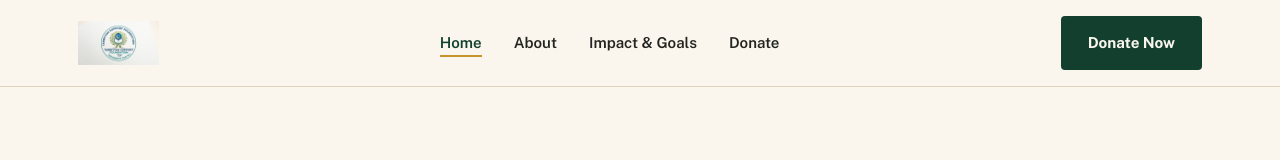
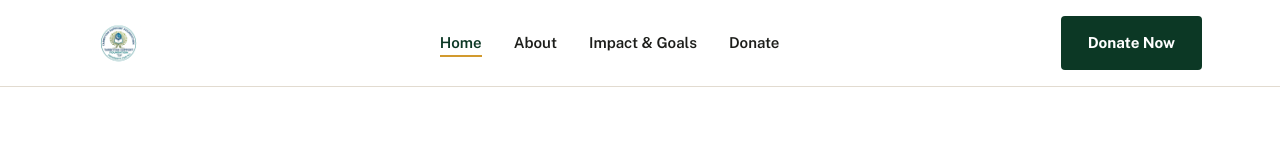
Before and after one commit to abukadafa/Tarbiyyah, a React (Vite) app: page / in a window 1280 px wide. Shown: the top 160 px of the page. Built offline with nearby package versions, Linux system fonts and the light colour scheme; grey boxes are pictures that could not be loaded.

Commit message:
Make logo transparent and make entire site color palette sharp

```diff
--- a/package.json
+++ b/package.json
@@ -9,6 +9,7 @@
     "preview": "vite preview"
   },
   "dependencies": {
+    "jimp": "^1.6.1",
     "react": "^18.3.1",
     "react-dom": "^18.3.1",
     "react-router-dom": "^6.23.1"
--- a/src/index.css
+++ b/src/index.css
@@ -23,16 +23,16 @@
 @import url('https://fonts.googleapis.com/css2?family=Fraunces:ital,opsz,wght@0,9..144,300;0,9..144,400;0,9..144,500;0,9..144,600;0,9..144,700;1,9..144,400;1,9..144,500&family=Public+Sans:ital,wght@0,400;0,500;0,600;0,700;0,800;1,400&display=swap');
 
 :root {
-  --ink: #23241F;
-  --canvas: #FAF6EE;
-  --canvas-deep: #F1EADA;
-  --green: #13402E;
-  --green-soft: #1F5340;
-  --sage: #7C8F73;
-  --gold: #C8932B;
-  --gold-soft: #E8D9B5;
-  --terracotta: #A85C32;
-  --line: #DCD3BC;
+  --ink: #1C1D1A;             /* Sharper charcoal text */
+  --canvas: #FFFFFF;          /* Pure crisp white background */
+  --canvas-deep: #F5F7F2;     /* Clean light gray-green tint */
+  --green: #0C3825;           /* Richer, deeper forest green */
+  --green-soft: #164D36;      /* Vibrant hover state green */
+  --sage: #5F7455;            /* Muted green with higher contrast */
+  --gold: #D29A2E;            /* Brighter, sharper gold accent */
+  --gold-soft: #F5EAD2;       /* Warm gold tint */
+  --terracotta: #C2511D;      /* Sharper terracotta warning/urgency color */
+  --line: #E2DBD0;            /* Sharper border lines */
 
   --font-display: 'Fraunces', serif;
   --font-body: 'Public Sans', -apple-system, BlinkMacSystemFont, sans-serif;
@@ -144,7 +144,7 @@ p { margin: 0 0 1em; }
   border-color: var(--canvas);
   color: var(--canvas);
 }
-.btn-outline:hover { background: rgba(250,246,238,0.12); transform: translateY(-1px); }
+.btn-outline:hover { background: rgba(255,255,255,0.12); transform: translateY(-1px); }
 
 .btn-dark {
   background: var(--green);
@@ -159,7 +159,7 @@ p { margin: 0 0 1em; }
   position: sticky;
   top: 0;
   z-index: 100;
-  background: rgba(250,246,238,0.92);
+  background: rgba(255,255,255,0.92);
   backdrop-filter: blur(8px);
   border-bottom: 1px solid var(--line);
 }
@@ -283,23 +283,23 @@ p { margin: 0 0 1em; }
   margin-bottom: 16px;
 }
 .footer-col ul { list-style: none; margin: 0; padding: 0; display: flex; flex-direction: column; gap: 11px; }
-.footer-col a, .footer-col p { color: rgba(250,246,238,0.75); font-size: 0.92rem; }
+.footer-col a, .footer-col p { color: rgba(255,255,255,0.75); font-size: 0.92rem; }
 .footer-col a:hover { color: var(--gold); }
 .footer-bottom {
-  border-top: 1px solid rgba(250,246,238,0.15);
+  border-top: 1px solid rgba(255,255,255,0.15);
   padding-top: 24px;
   display: flex;
   justify-content: space-between;
   align-items: center;
   font-size: 0.82rem;
-  color: rgba(250,246,238,0.55);
+  color: rgba(255,255,255,0.55);
   flex-wrap: wrap;
   gap: 12px;
 }
 .social-row { display: flex; gap: 14px; }
 .social-row a {
   width: 34px; height: 34px;
-  border: 1px solid rgba(250,246,238,0.25);
+  border: 1px solid rgba(255,255,255,0.25);
   border-radius: 50%;
   display: flex; align-items: center; justify-content: center;
   transition: border-color 0.2s, background 0.2s;
@@ -363,7 +363,7 @@ p { margin: 0 0 1em; }
 }
 .stat span {
   font-size: 0.84rem;
-  color: rgba(250,246,238,0.7);
+  color: rgba(255,255,255,0.7);
   letter-spacing: 0.03em;
 }
 
@@ -413,7 +413,7 @@ p { margin: 0 0 1em; }
 .page-hero .eyebrow { color: var(--gold); }
 .page-hero .eyebrow::before { background: var(--gold); }
 .page-hero h1 { color: var(--canvas); }
-.page-hero .lede { color: rgba(250,246,238,0.78); }
+.page-hero .lede { color: rgba(255,255,255,0.78); }
 
 /* ---------- Tabs / pills ---------- */
 .pill {
@@ -676,13 +676,13 @@ p { margin: 0 0 1em; }
 
 /* ---------- About page: Value cards ---------- */
 .value-card {
-  background: rgba(250,246,238,0.05);
-  border: 1px solid rgba(250,246,238,0.16);
+  background: rgba(255,255,255,0.05);
+  border: 1px solid rgba(255,255,255,0.16);
   border-radius: var(--radius);
   padding: 32px 28px;
 }
 .value-card h3 { color: var(--gold); margin-bottom: 10px; font-size: 1.15rem; }
-.value-card p { color: rgba(250,246,238,0.75); margin: 0; font-size: 0.95rem; }
+.value-card p { color: rgba(255,255,255,0.75); margin: 0; font-size: 0.95rem; }
 
 /* ---------- Hero ---------- */
 .hero { padding: 76px 0 0; background: var(--canvas); position: relative; }
```
Also changed, not shown: public/logo.png, 1 other file (tests, documents, lock files or other folders).
